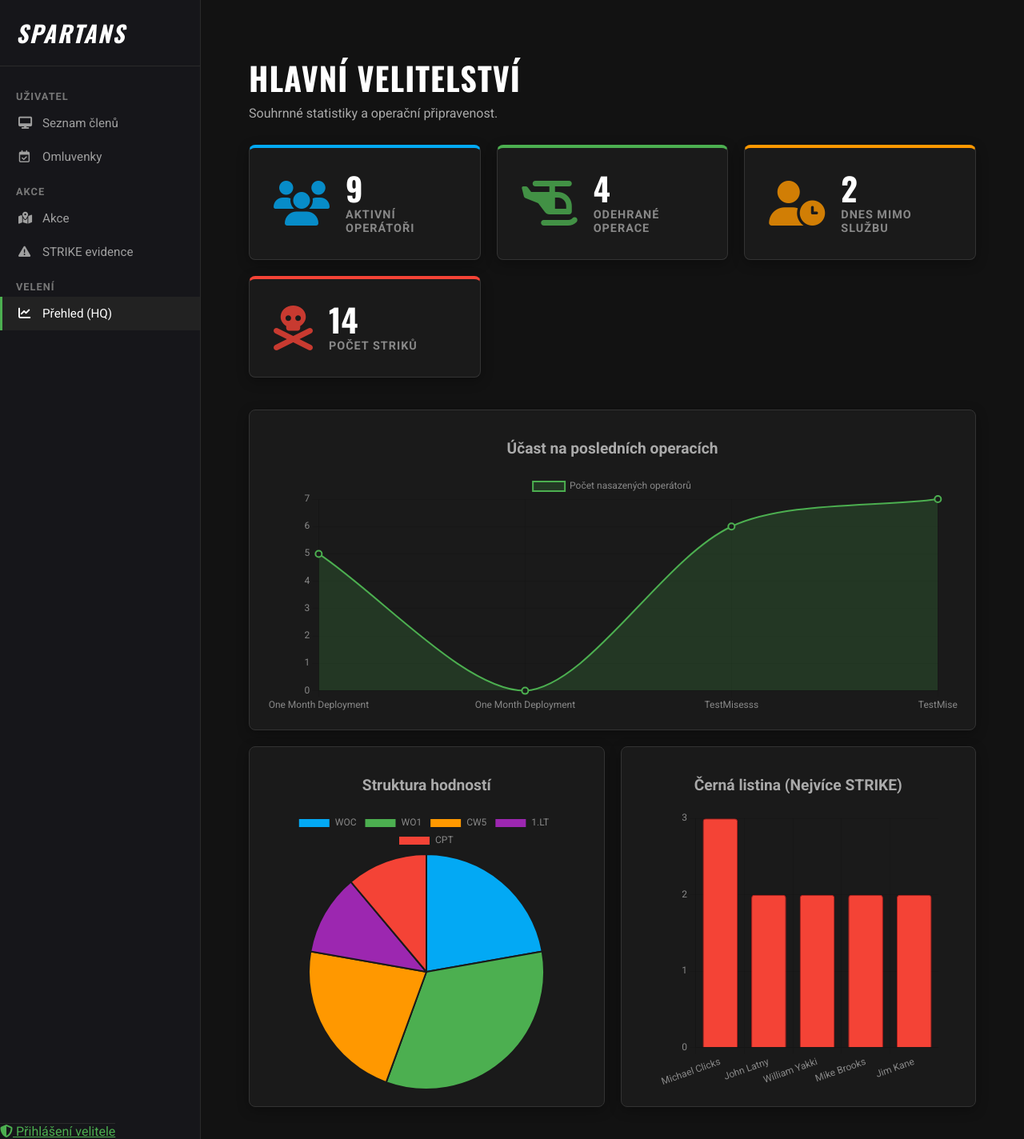
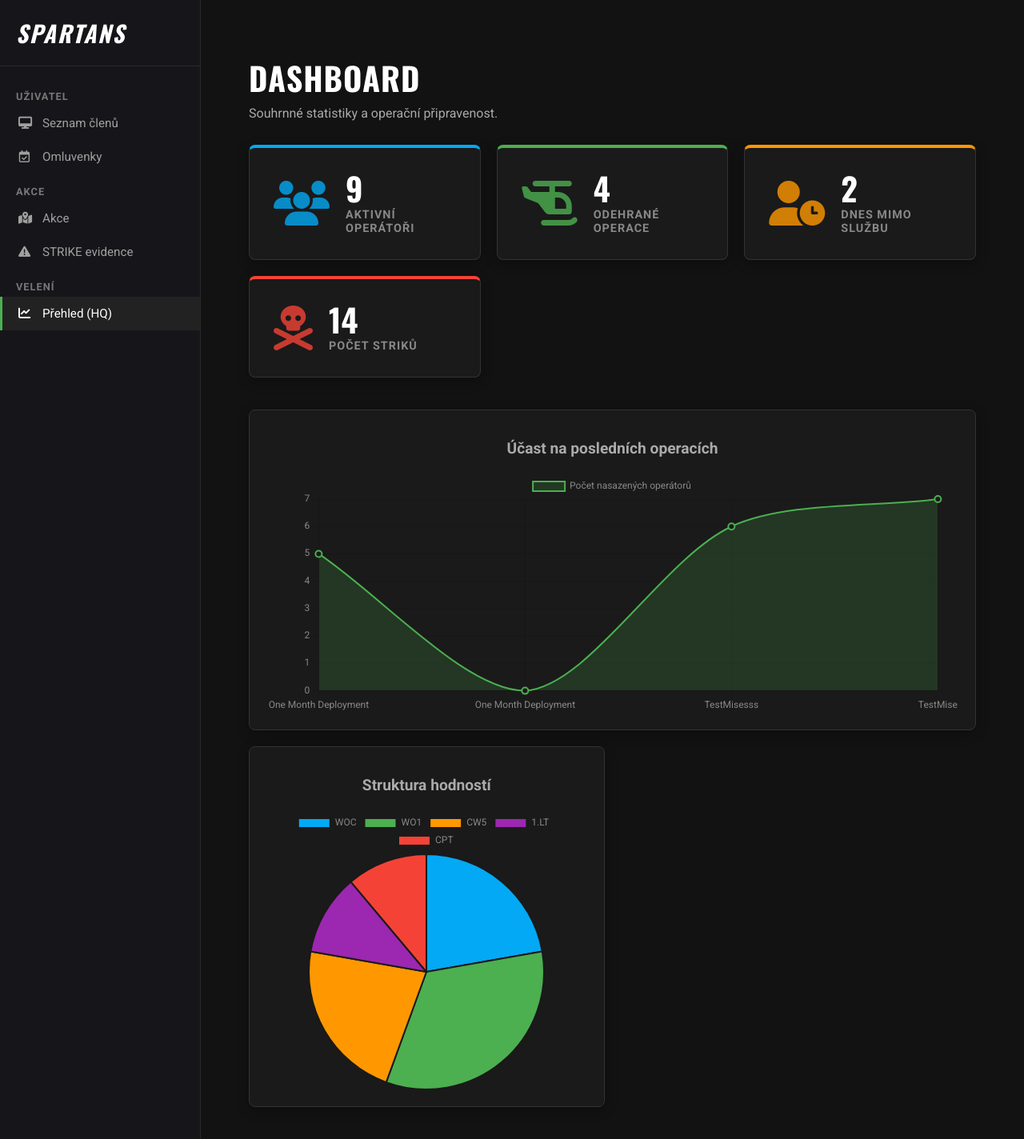
Before and after one commit to Pyr04/omluvenky_app, a Flask app: page /dashboard in a window 1280 px wide. Shown: the whole page at 80% size. Run offline with Flask 3, Linux system fonts and the light colour scheme.

Commit message:
Přejmenovaní titulků

```diff
--- a/templates/dashboard.html
+++ b/templates/dashboard.html
@@ -39,9 +39,7 @@
                   <i class="fa-solid fa-power-off"></i> Odhlásit velitele
               </a>
           {% else %}
-              <a href="/login" style="color: #4caf50; border-top: 1px solid #2a2a2a; margin-top: 20px;">
-                  <i class="fa-solid fa-shield-halved"></i> Přihlášení velitele
-              </a>
+
           {% endif %}
       </div>
     </div>
@@ -49,7 +47,7 @@
     <div class="main-content">
         <div class="container" style="display: block;">
 
-            <h1 style="margin-bottom: 5px;">Hlavní velitelství</h1>
+            <h1 style="margin-bottom: 5px;">DASHBOARD</h1>
             <p style="color: #aaa; margin-top: 0;">Souhrnné statistiky a operační připravenost.</p>
 
             <div class="dashboard-grid">
@@ -103,12 +101,6 @@
                         <canvas id="rankChart"></canvas>
                     </div>
                 </div>
-
-                <div class="chart-container">
-                    <h2>Černá listina (Nejvíce STRIKE)</h2>
-                    <div class="canvas-wrapper">
-                        <canvas id="strikeChart"></canvas>
-                    </div>
                 </div>
             </div>
 
@@ -161,32 +153,7 @@
             options: { responsive: true, maintainAspectRatio: false }
         });
 
-        // --- GRAF 3: Černá listina (Bar Chart) ---
-        const strikeCtx = document.getElementById('strikeChart').getContext('2d');
-        new Chart(strikeCtx, {
-            type: 'bar',
-            data: {
-                labels: {{ hrisnici_labels | tojson }},
-                datasets: [{
-                    label: 'Počet STRIKE (AWOL / Pozdě)',
-                    data: {{ hrisnici_counts | tojson }},
-                    backgroundColor: '#f44336',
-                    borderColor: '#b71c1c',
-                    borderWidth: 1,
-                    borderRadius: 4
-                }]
-            },
-            options: {
-                responsive: true,
-                maintainAspectRatio: false,
-                scales: {
-                    y: { beginAtZero: true, ticks: { stepSize: 1 } }
-                },
-                plugins: {
-                    legend: { display: false }
-                }
-            }
-        });
+
     </script>
 
 </body>
```
